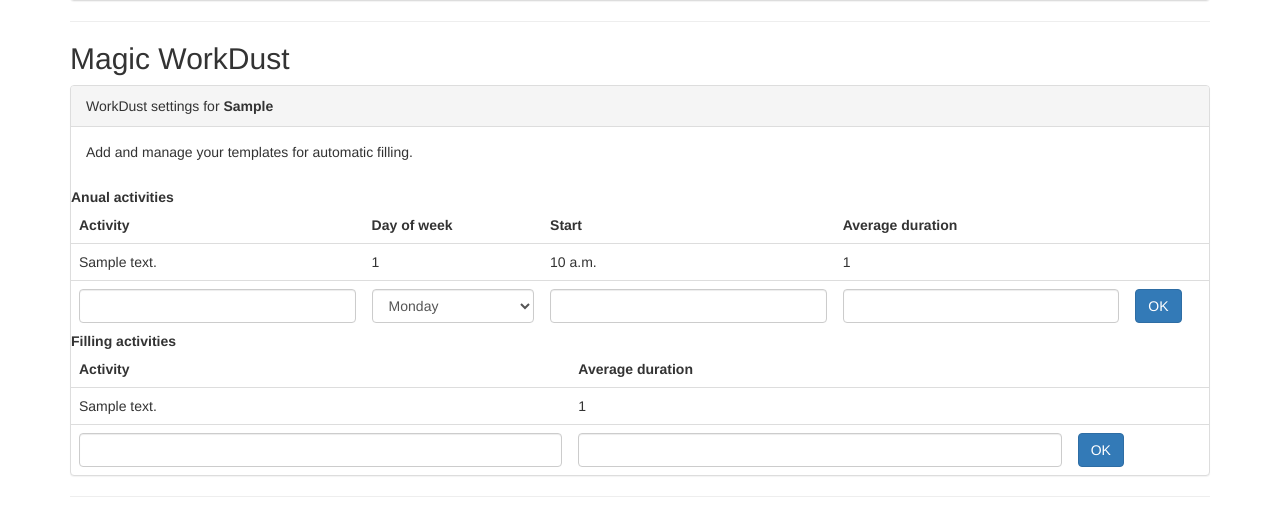
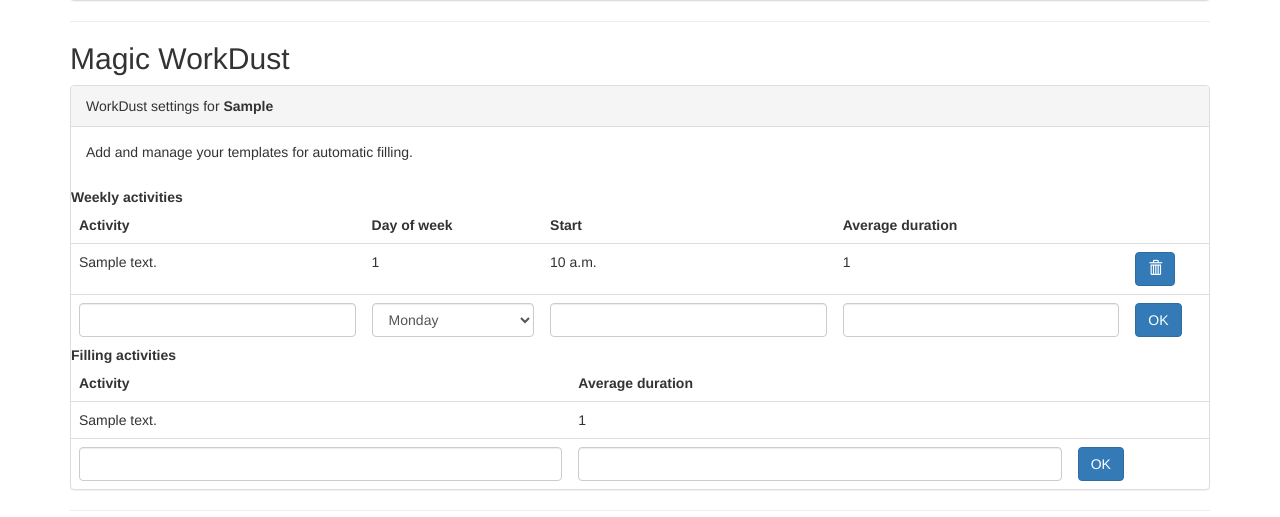
Before and after one commit to janisstreib/hiwi-stunden, a Django app: page /profile/ in a window 1280 px wide. Shown: the part 970-1487 px from the top of the page. Run offline with Django 3.2, Linux system fonts and the light colour scheme; a user stored in the database is signed in; tables that the repository leaves empty hold one stand-in row (values such as "Sample post"); parts of the project's set-up code (start-up, migrations or seed data) failed here and were passed over; some libraries are stand-ins or nearby versions.

Commit message:
ADD: WD activity delete #2

```diff
--- a/hiwi_portal/urls.py
+++ b/hiwi_portal/urls.py
@@ -16,6 +16,7 @@ urlpatterns = [
     url(r'^profile/work-dust/add/anual$', views.wd_manage_anual, name='wd_manage_anual'),
     url(r'^profile/work-dust/add/fill$', views.wd_manage_fill, name='wd_manage_fill'),
     url(r'^profile/work-dust/apply/(10|11|12|[1-9])/([0-9]{4})/([0-9]+)$', views.wd_manage_apply, name='wd_manage_apply'),
+    url(r'^profile/work-dust/weekly/([0-9]+)/delete$', views.wd_delete_anual, name='wd_manage_delte'),
     url(r'^$', views.index, name='index'),
     url(r'^faq/$', views.faq, name='faq'),
 ]
--- a/hiwi_portal/views.py
+++ b/hiwi_portal/views.py
@@ -344,6 +344,13 @@ def wd_manage_anual(request):
     f.clean_fields()
     f.save()
     return redirect("/profile")
+@login_required
+def wd_delete_anual(request, id):
+    user = request.user
+    a = FixedWorkDustActivity.objects.get(id=id)
+    if a.contract.user == user:
+        a.delete()
+    return redirect("/profile")
 
 @login_required
 def wd_manage_apply(request, month, year, contract):
--- a/templates/profile.html
+++ b/templates/profile.html
@@ -81,14 +81,14 @@ function accountDelete() {
   <div class="panel-body">
     <p>Add and manage your templates for automatic filling.</p>
   </div>
-  <b>Anual activities</b>
+  <b>Weekly activities</b>
   <table class="table">
     <tr>
       <th>Activity</th><th>Day of week</th><th>Start</th><th>Average duration</th><th></th>
     </tr>
     {% for sa in c.fixedworkdustactivity_set.all%}
     <tr>
-      <td>{{sa.description}}</td><td>{{sa.week_day}}</td><td>{{sa.start}}</td><td>{{sa.avg_length}}</td><td></td>
+      <td>{{sa.description}}</td><td>{{sa.week_day}}</td><td>{{sa.start}}</td><td>{{sa.avg_length}}</td><td><a href="/profile/work-dust/weekly/{{sa.id}}/delete" class="btn btn-primary"><span class="glyphicon glyphicon-trash" aria-hidden="true"></span></a></td>
     </tr>
     {%endfor%}
     <tr>
```
